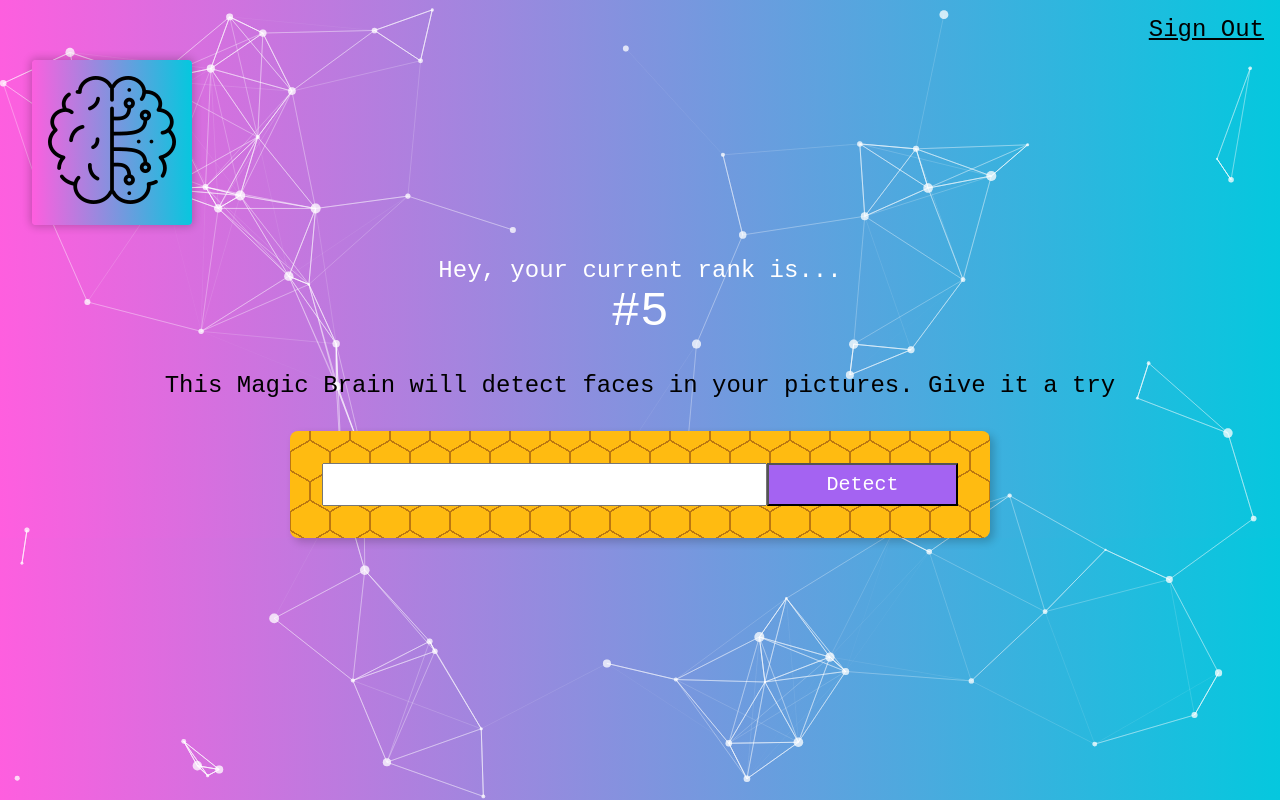
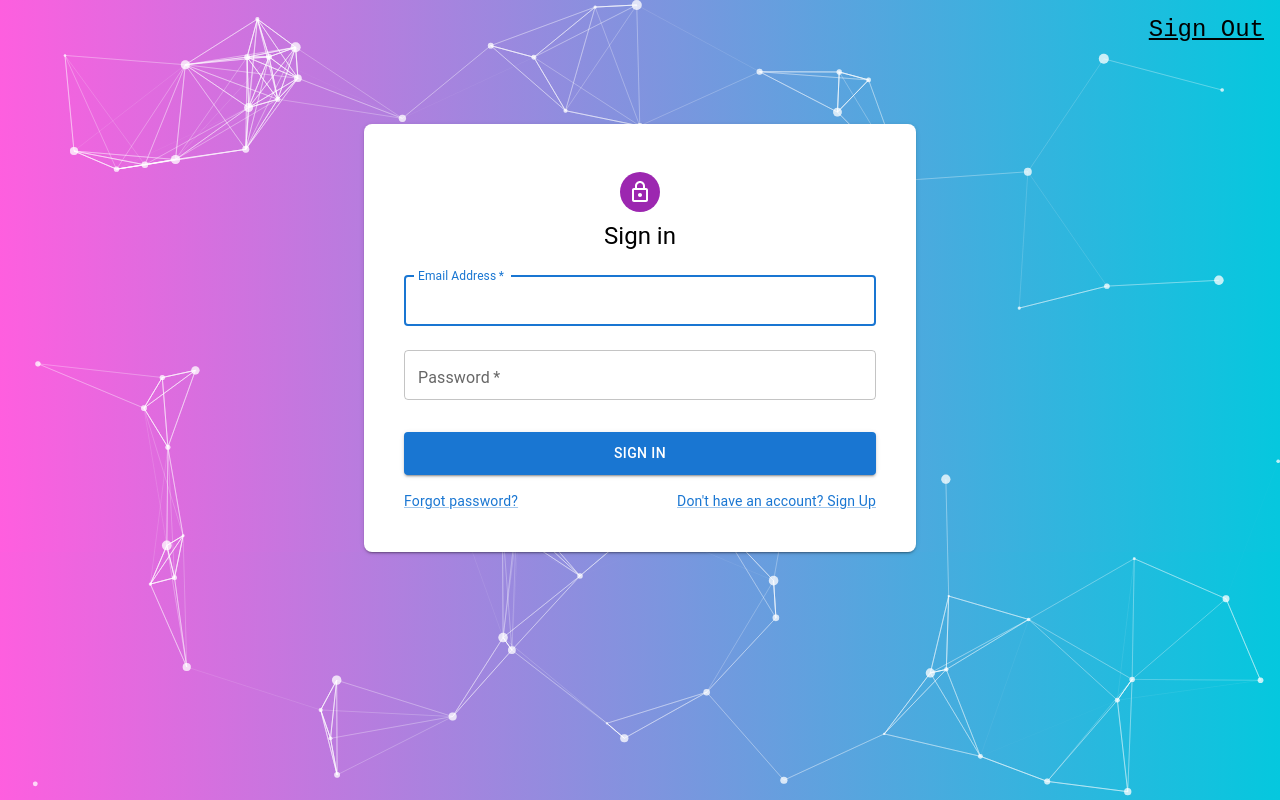
Before and after one commit to snyggme/face-recognition, a React (Create React App) app: page / in a window 1280 px wide. Built offline with nearby package versions, Linux system fonts and the light colour scheme.

Commit message:
added material ui signin/signup form and simple routing

```diff
--- a/package.json
+++ b/package.json
@@ -3,6 +3,10 @@
   "version": "0.1.0",
   "private": true,
   "dependencies": {
+    "@emotion/react": "^11.8.2",
+    "@emotion/styled": "^11.8.1",
+    "@mui/icons-material": "^5.5.1",
+    "@mui/material": "^5.5.2",
     "@testing-library/jest-dom": "^5.16.2",
     "@testing-library/react": "^12.1.4",
     "@testing-library/user-event": "^13.5.0",
--- a/src/App.js
+++ b/src/App.js
@@ -5,6 +5,8 @@ import ImageLinkForm from './Components/ImageLinkForm/ImageLinkForm';
 import Rank from './Components/Rank/Rank';
 import Particles from "react-tsparticles";
 import FaceRecognition from './Components/FaceRecognition/FaceRecognition';
+import SignForm from './Components/SignForm/SignForm';
+import Register from './Components/Register/Register';
 
 let raw = {
 	"user_app_id": {
@@ -39,17 +41,17 @@ const particleOptions = {
 		modes: {
 			bubble: {
 				distance: 400,
-				duration: 2,
+				// duration: 2,
 				opacity: 0.8,
 				size: 40,
 			},
 			push: {
 				quantity: 4,
 			},
-			repulse: {
-				distance: 200,
-				duration: 0.4,
-			},
+			// repulse: {
+			// 	distance: 200,
+			// 	duration: 0.4,
+			// },
 		},
 	},
 	particles: {
@@ -71,7 +73,7 @@ const particleOptions = {
 			enable: true,
 			outMode: "bounce",
 			random: false,
-			speed: 3,
+			// speed: 3,
 			straight: false,
 		},
 		number: {
@@ -101,7 +103,8 @@ class App extends Component {
 		this.state = {
 			input: '',
 			imageUrl: '',
-			box: {}
+			box: {},
+			route: 'signin'
 		}
 	}
 
@@ -148,6 +151,11 @@ class App extends Component {
 			console.log('error', e);
 		}
 	}
+
+	onRouteChange = (route) => {
+		this.setState({ route })
+	}
+
 	render() {
 		return (
 			<div className="App">
@@ -156,7 +164,12 @@ class App extends Component {
 					id="tsparticles"
 					options={particleOptions}
 				/>
-				<Navigation />
+				<Navigation onRouteChange={this.onRouteChange} />
+				{ this.state.route === 'signin'
+					?  <SignForm onRouteChange={this.onRouteChange} />
+					: this.state.route === 'signup'
+						? <Register onRouteChange={this.onRouteChange} />
+						: <div>
 							<Logo />
 							<Rank />
 							<ImageLinkForm
@@ -165,6 +178,8 @@ class App extends Component {
 							/>
 							<FaceRecognition box={this.state.box} imageUrl={this.state.imageUrl} />
 						</div>
+				}
+			</div>
 		);
   	}
 }
--- a/src/Components/FaceRecognition/FaceRecognition.js
+++ b/src/Components/FaceRecognition/FaceRecognition.js
@@ -5,7 +5,10 @@ const FaceRecognition = ({ imageUrl, box }) => {
         <div className='center ma'>
             <div className='absolute mt2'>
                 <img id='inputImage' alt='' src={imageUrl} style={{ width: '500px', height: 'auto'}} />
-                <div className='bounding-box' style={{ top: box.topRow, right: box.rightCol, bottom: box.bottomRow, left: box.leftCol }}></div>
+                <div
+                className='bounding-box'
+                style={{ top: box.topRow, right: box.rightCol, bottom: box.bottomRow, left: box.leftCol }}
+                ></div>
             </div>
         </div>
     );
--- a/src/Components/Navigation/Navigation.js
+++ b/src/Components/Navigation/Navigation.js
@@ -1,9 +1,9 @@
 import React from 'react';
 
-const Navigation = () => {
+const Navigation = ({ onRouteChange }) => {
     return (
         <nav style={{display: 'flex', justifyContent: 'flex-end'}}>
-            <p className='f3 link dim black underline pa3 pointer'>Sign Out</p>
+            <p onClick={() => onRouteChange('signin')} className='f3 link dim black underline pa3 pointer'>Sign Out</p>
         </nav>
     );
 }
--- /dev/null
+++ b/src/Components/Register/Register.js
@@ -0,0 +1,102 @@
+import * as React from 'react';
+import Avatar from '@mui/material/Avatar';
+import Button from '@mui/material/Button';
+import TextField from '@mui/material/TextField';
+import Link from '@mui/material/Link';
+import Grid from '@mui/material/Grid';
+import Box from '@mui/material/Box';
+import LockOutlinedIcon from '@mui/icons-material/LockOutlined';
+import Typography from '@mui/material/Typography';
+import Container from '@mui/material/Container';
+
+export default function Register({ onRouteChange }) {
+  const handleSubmit = (event) => {
+    event.preventDefault();
+    const data = new FormData(event.currentTarget);
+    console.log({
+      email: data.get('email'),
+      password: data.get('password'),
+    });
+    onRouteChange('home');
+  };
+
+  return (
+    <Container component="main" maxWidth="sm">
+        <Box
+            sx={{
+                marginTop: 8,
+                display: 'flex',
+                flexDirection: 'column',
+                alignItems: 'center',
+                p: 5,
+                borderRadius: 2,
+                boxShadow: 2
+            }}
+            bgcolor="white"
+        >
+            <Avatar sx={{ m: 1, bgcolor: 'secondary.main' }}>
+            <LockOutlinedIcon />
+            </Avatar>
+            <Typography component="h1" variant="h5">
+            Sign Up
+            </Typography>
+            <Box component="form" onSubmit={handleSubmit} noValidate sx={{ mt: 1, }} >
+                <TextField
+                    margin="normal"
+                    required
+                    fullWidth
+                    id="name"
+                    label="Name"
+                    name="name"
+                    autoComplete="name"
+                    autoFocus
+                    sx={{ "& .MuiInputBase-root": {
+                    height: 50,
+                    } }}
+                />
+                <TextField
+                    margin="normal"
+                    required
+                    fullWidth
+                    id="email"
+                    label="Email Address"
+                    name="email"
+                    autoComplete="email"
+                    autoFocus
+                    sx={{ "& .MuiInputBase-root": {
+                    height: 50,
+                    } }}
+                />
+                <TextField
+                    margin="normal"
+                    required
+                    fullWidth
+                    name="password"
+                    label="Password"
+                    type="password"
+                    id="password"
+                    autoComplete="current-password"
+                    sx={{ "& .MuiInputBase-root": {
+                    height: 50
+                    } }}
+                />
+                <Button
+                    type="submit"
+                    fullWidth
+                    variant="contained"
+                    sx={{ mt: 3, mb: 2, pt: 1.2, pb: 1.2}}
+                >
+                    Sign In
+                </Button>
+                <Grid container justifyContent="flex-end">
+                    <Grid item>
+                        <Link href="#" variant="body2" onClick={() => onRouteChange('signin')}>
+                            {"Already have an account? Sign in"}
+                        </Link>
+                    </Grid>
+                </Grid>
+            </Box>
+        </Box>
+    </Container>
+  );
+}
--- /dev/null
+++ b/src/Components/SignForm/SignForm.js
@@ -0,0 +1,94 @@
+import * as React from 'react';
+import Avatar from '@mui/material/Avatar';
+import Button from '@mui/material/Button';
+import TextField from '@mui/material/TextField';
+import Link from '@mui/material/Link';
+import Grid from '@mui/material/Grid';
+import Box from '@mui/material/Box';
+import LockOutlinedIcon from '@mui/icons-material/LockOutlined';
+import Typography from '@mui/material/Typography';
+import Container from '@mui/material/Container';
+
+export default function SignForm({ onRouteChange }) {
+  const handleSubmit = (event) => {
+    event.preventDefault();
+    const data = new FormData(event.currentTarget);
+    console.log({
+      email: data.get('email'),
+      password: data.get('password'),
+    });
+    onRouteChange('home');
+  };
+
+  return (
+    <Container component="main" maxWidth="sm">
+        <Box
+            sx={{
+                marginTop: 8,
+                display: 'flex',
+                flexDirection: 'column',
+                alignItems: 'center',
+                p: 5,
+                borderRadius: 2,
+                boxShadow: 2
+            }}
+            bgcolor="white"
+        >
+            <Avatar sx={{ m: 1, bgcolor: 'secondary.main' }}>
+            <LockOutlinedIcon />
+            </Avatar>
+            <Typography component="h1" variant="h5">
+            Sign in
+            </Typography>
+            <Box component="form" onSubmit={handleSubmit} noValidate sx={{ mt: 1, }}   >
+            <TextField
+                margin="normal"
+                required
+                fullWidth
+                id="email"
+                label="Email Address"
+                name="email"
+                autoComplete="email"
+                autoFocus
+                sx={{ "& .MuiInputBase-root": {
+                height: 50,
+                } }}
+            />
+            <TextField
+                margin="normal"
+                required
+                fullWidth
+                name="password"
+                label="Password"
+                type="password"
+                id="password"
+                autoComplete="current-password"
+                sx={{ "& .MuiInputBase-root": {
+                height: 50
+                } }}
+            />
+            <Button
+                type="submit"
+                fullWidth
+                variant="contained"
+                sx={{ mt: 3, mb: 2, pt: 1.2, pb: 1.2}}
+            >
+                Sign In
+            </Button>
+            <Grid container>
+                <Grid item xs>
+                    <Link href="#" variant="body2">
+                        Forgot password?
+                    </Link>
+                </Grid>
+                <Grid item>
+                    <Link href="#" variant="body2" onClick={() => onRouteChange('signup')}>
+                        {"Don't have an account? Sign Up"}
+                    </Link>
+                </Grid>
+            </Grid>
+            </Box>
+        </Box>
+    </Container>
+  );
+}
```
Also changed, not shown: src/styles/index.scss (line endings or trailing spaces), 1 other file (tests, documents, lock files or other folders). Lines whose indentation alone changed are shown as unchanged.
